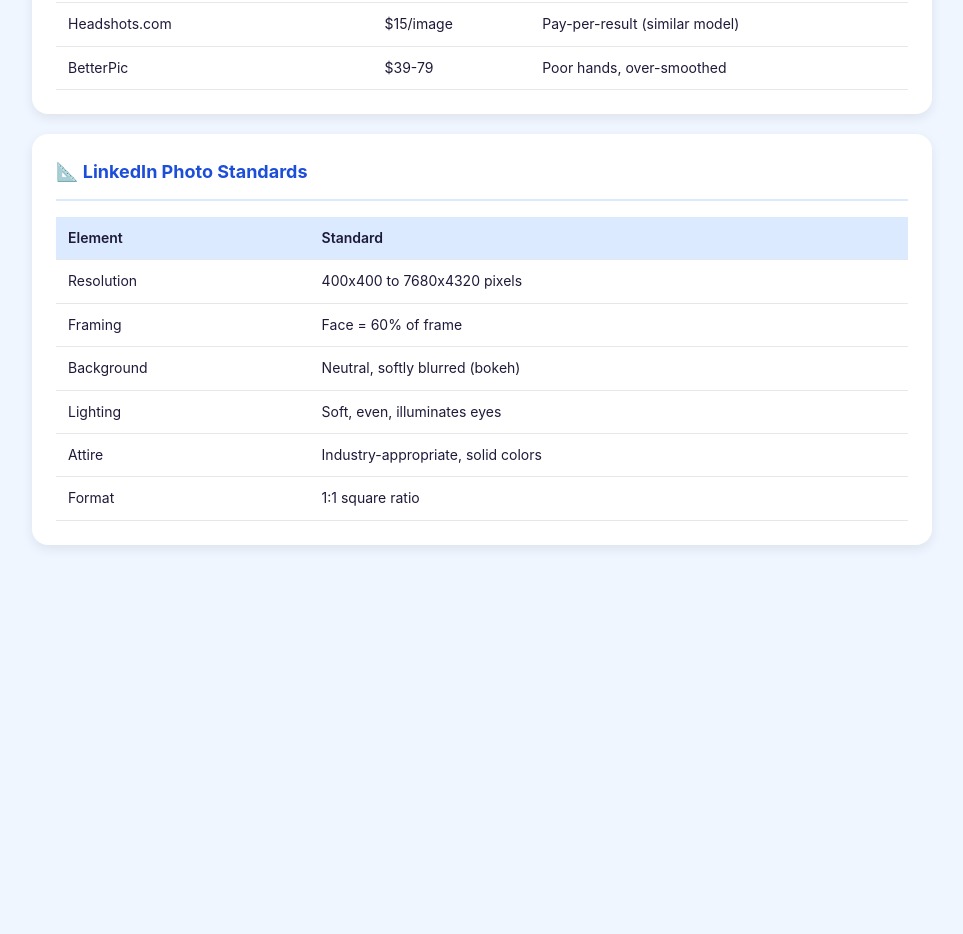
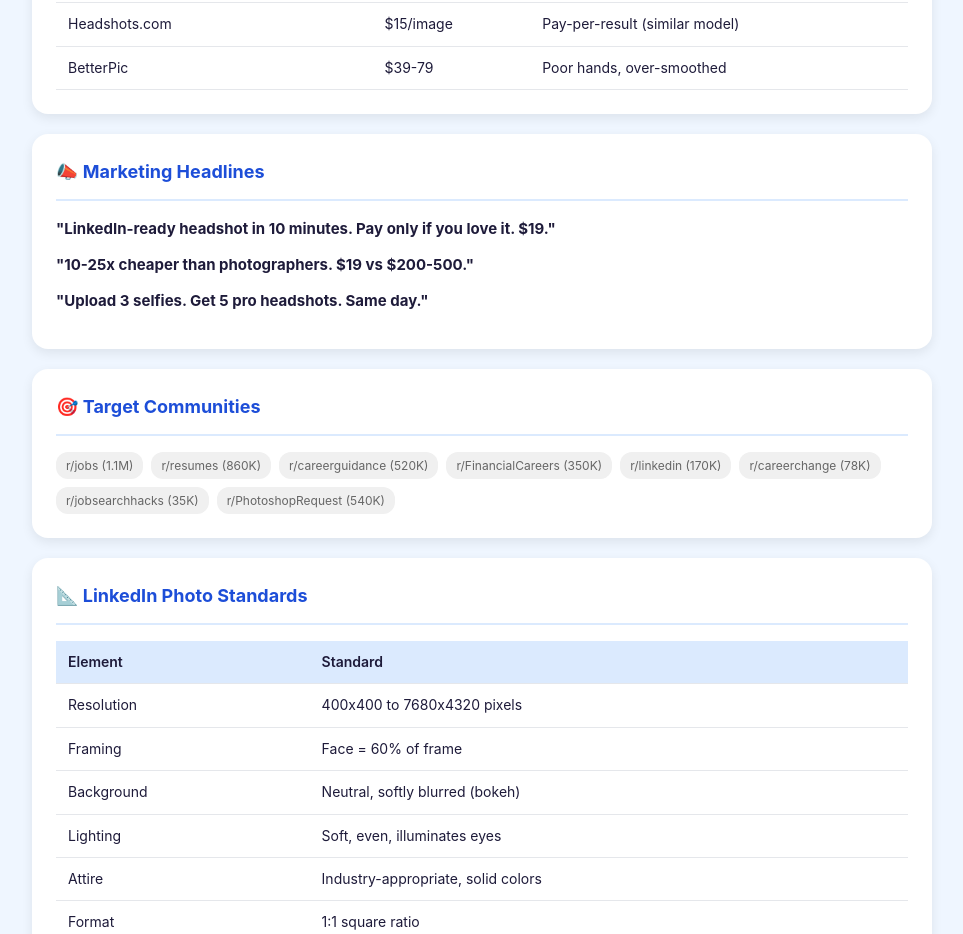
Before and after one commit to RGPankO/app-mockups, a plain HTML site: page headshotpro/index.html in a window 1280 px wide. Shown: the part 2819-3753 px from the top of the page, without its empty margins (158-1121 px from the left). Before the commit the page ends 3444 px from the top, so only its background shows below. Drawn offline with Linux system fonts and the light colour scheme.

Commit message:
Add Marketing Headlines and Target Communities to Image Gen mockups
- HeadshotPro: Headlines + 8 target subreddits (jobs/career focused)
- ForeverMemory: Dignity-first headlines + gentle community approach
- HolidayMagic: Parent-focused headlines + 6 parenting subreddits

Data sourced from deep dive research files.

```diff
--- a/headshotpro/index.html
+++ b/headshotpro/index.html
@@ -221,6 +221,31 @@
       </table>
     </div>
 
+    <!-- Marketing Headlines -->
+    <div class="section">
+      <h2>📣 Marketing Headlines</h2>
+      <ul style="list-style: none; font-size: 15px;">
+        <li style="margin-bottom: 12px;"><strong>"LinkedIn-ready headshot in 10 minutes. Pay only if you love it. $19."</strong></li>
+        <li style="margin-bottom: 12px;"><strong>"10-25x cheaper than photographers. $19 vs $200-500."</strong></li>
+        <li style="margin-bottom: 12px;"><strong>"Upload 3 selfies. Get 5 pro headshots. Same day."</strong></li>
+      </ul>
+    </div>
+
+    <!-- Target Communities -->
+    <div class="section">
+      <h2>🎯 Target Communities</h2>
+      <div class="keywords">
+        <span class="keyword">r/jobs (1.1M)</span>
+        <span class="keyword">r/resumes (860K)</span>
+        <span class="keyword">r/careerguidance (520K)</span>
+        <span class="keyword">r/FinancialCareers (350K)</span>
+        <span class="keyword">r/linkedin (170K)</span>
+        <span class="keyword">r/careerchange (78K)</span>
+        <span class="keyword">r/jobsearchhacks (35K)</span>
+        <span class="keyword">r/PhotoshopRequest (540K)</span>
+      </div>
+    </div>
+
     <!-- Technical Specs -->
     <div class="section">
       <h2>📐 LinkedIn Photo Standards</h2>
```
Also changed, not shown: forevermemory/index.html (+29 -0 lines), holidaymagic/index.html (+26 -0 lines).
